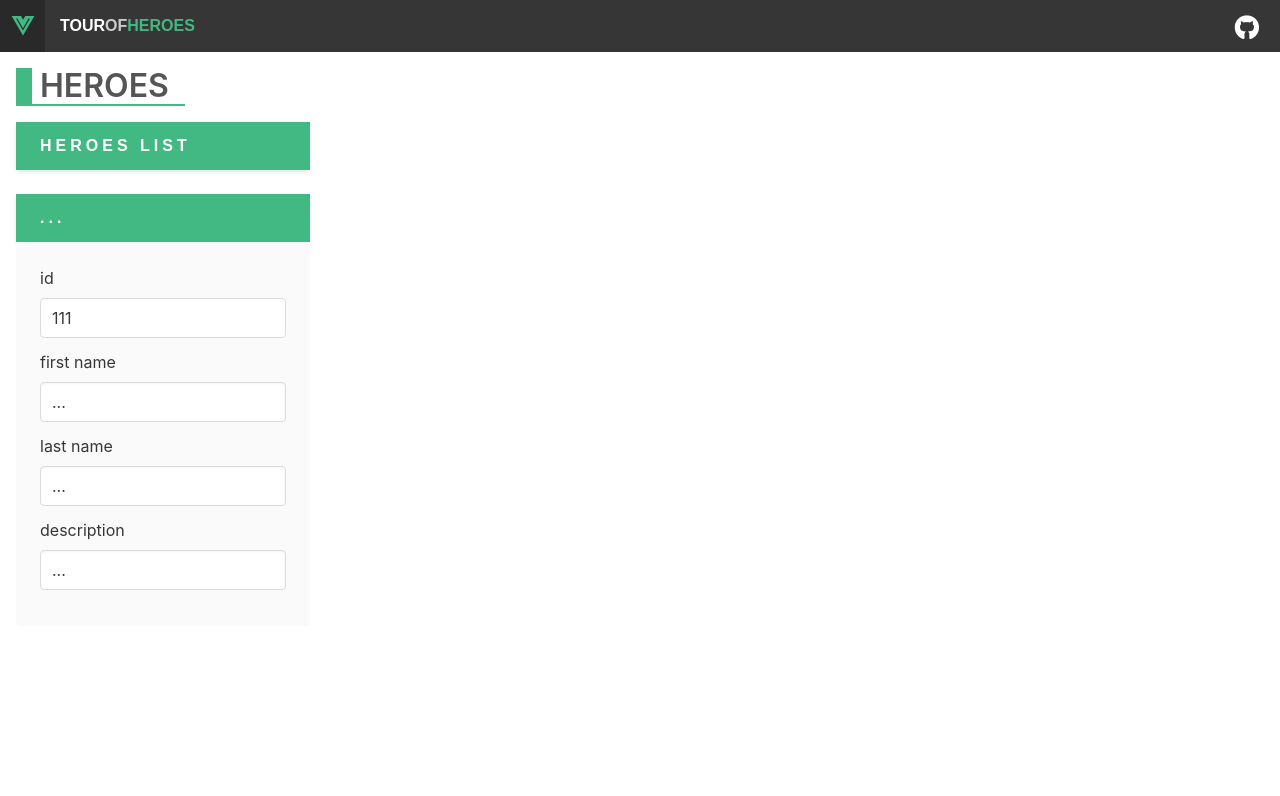
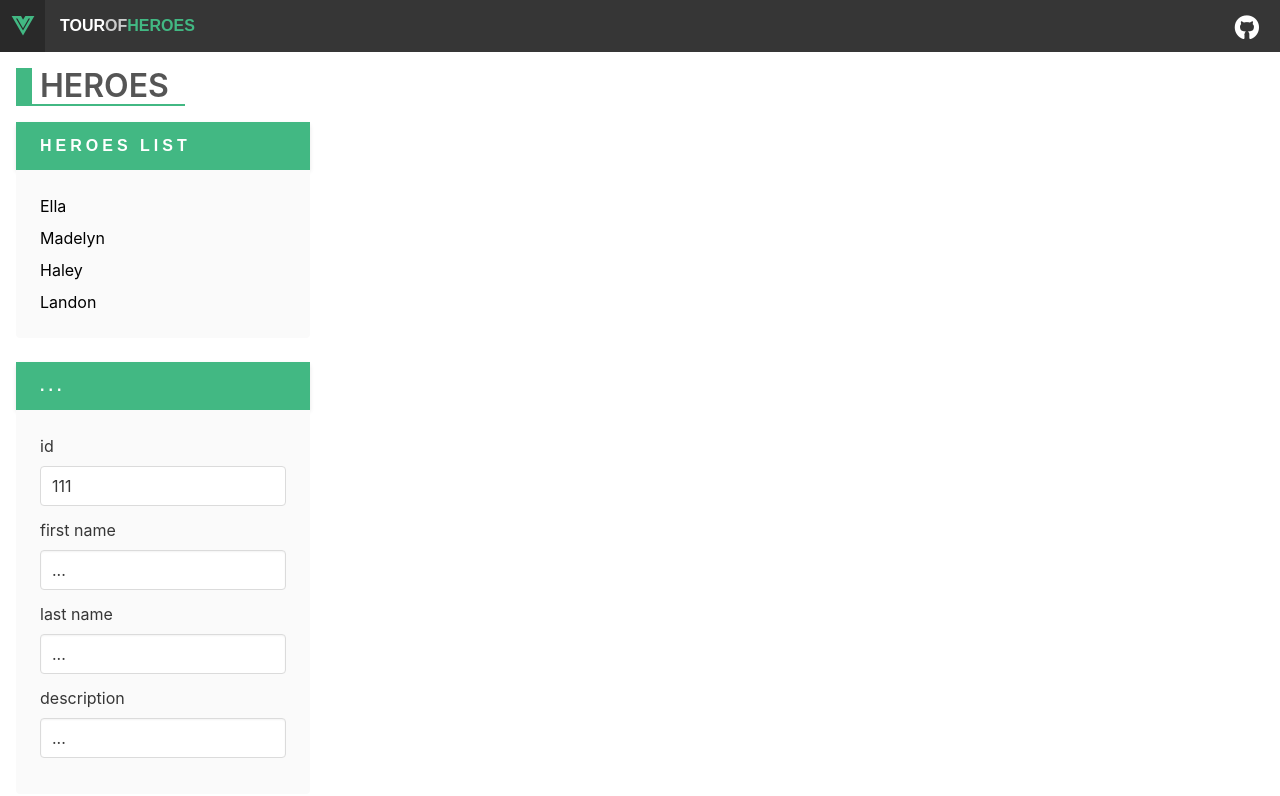
Before and after one commit to carloscorti/vue-heroes, a Vue app: page / in a window 1280 px wide. Shown: the top 796 px of the page. Built offline with nearby package versions, Linux system fonts and the light colour scheme.

Commit message:
displaying heroes list with conditional classes on click

```diff
--- a/src/components/heroesList.vue
+++ b/src/components/heroesList.vue
@@ -8,6 +8,18 @@
         <header class="card-header">
           <p class="card-header-title">heroes list</p>
         </header>
+        <ul class="card-content is-hoverable">
+          <li v-for="hero in heroes" :key="hero.id">
+            <a
+              href="#"
+              class="list-item"
+              :class="{ 'is-active': selectedHero == hero }"
+              @click="setSelectedHero(hero)"
+            >
+              <span>{{ hero.firstName }}</span>
+            </a>
+          </li>
+        </ul>
       </div>
     </div>
     <div class="columns">
@@ -93,5 +105,10 @@ export default {
       ],
     };
   },
+  methods: {
+    setSelectedHero(hero) {
+      this.selectedHero = hero;
+    },
+  },
 };
 </script>
--- a/src/design/_styles.scss
+++ b/src/design/_styles.scss
@@ -125,6 +125,24 @@ header {
 ul.list {
   box-shadow: none;
 }
+
+ul.card-content {
+  background-color: $shade-light;
+}
+
+ul.card-content > li {
+  padding-top: 0.5rem;
+}
+
+ul.card-content > li > a {
+  display: block;
+  width: 100%;
+}
+
+ul.card-content > li:nth-child(1) {
+  padding-top: 0;
+}
+
 div.card-content {
   background-color: $shade-light;
   .name {
@@ -194,10 +212,16 @@ select.invalid {
   border-left: 10px red solid !important;
 }
 
-.is-info {
-  background-color: #4097ed;
-  padding: 1.6rem;
-  border: 1px solid #dfdedf;
-  border-radius: 8px;
-  color: #fff;
+.list-item {
+  color: #000;
+  &:hover {
+    color: $accent-color;
+  }
+  &.is-active {
+    background-color: $accent-color;
+    border-radius: 0;
+    border-top: #fff solid 1px;
+    border-bottom: #fff solid 1px;
+    color: #fff;
+  }
 }
--- a/src/design/_variables.scss
+++ b/src/design/_variables.scss
@@ -5,3 +5,4 @@ $primary-light: $vue-light;
 $link: $primary;
 $info: $primary;
 $shade-light: #fafafa;
+$accent-color: #00b3e6;
```
